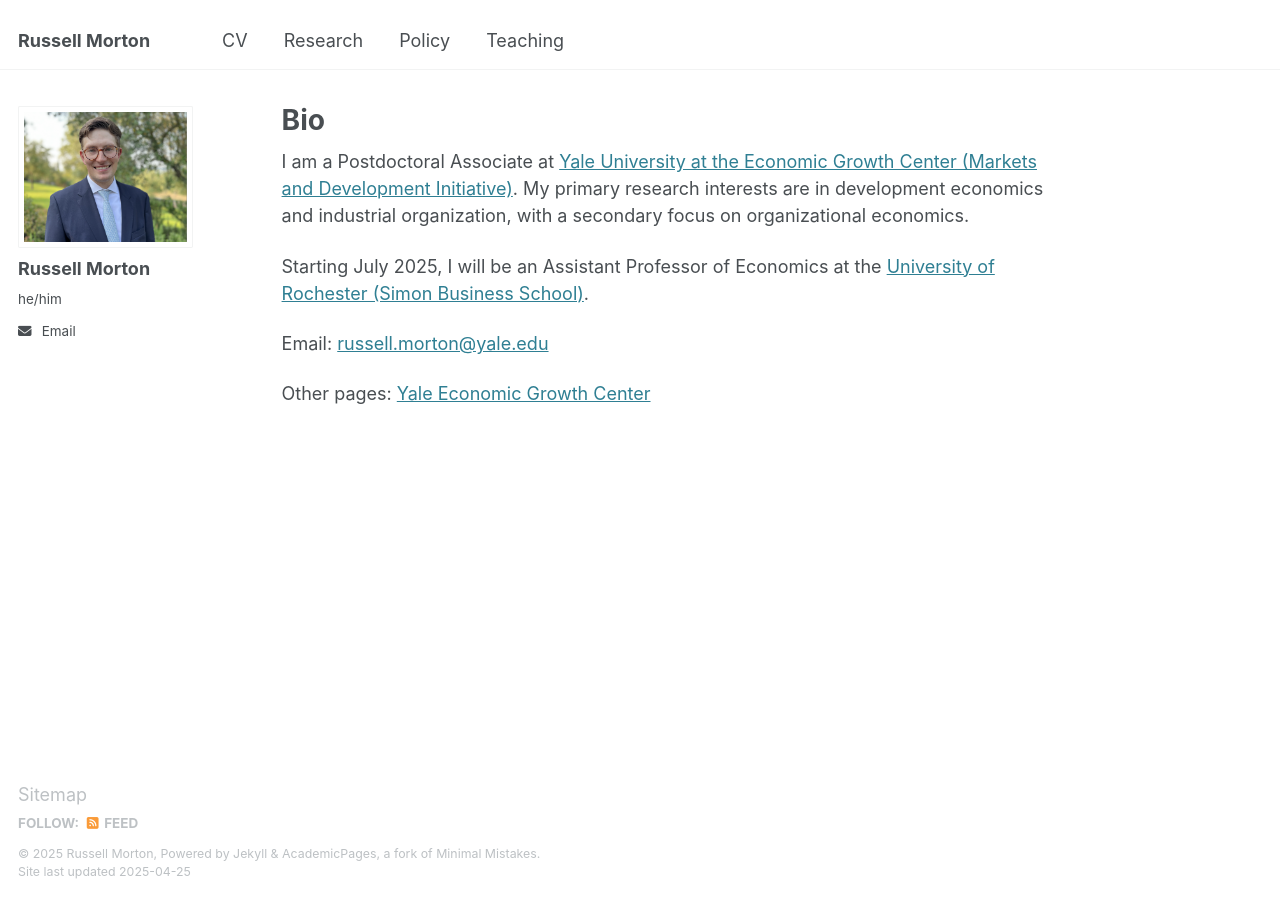
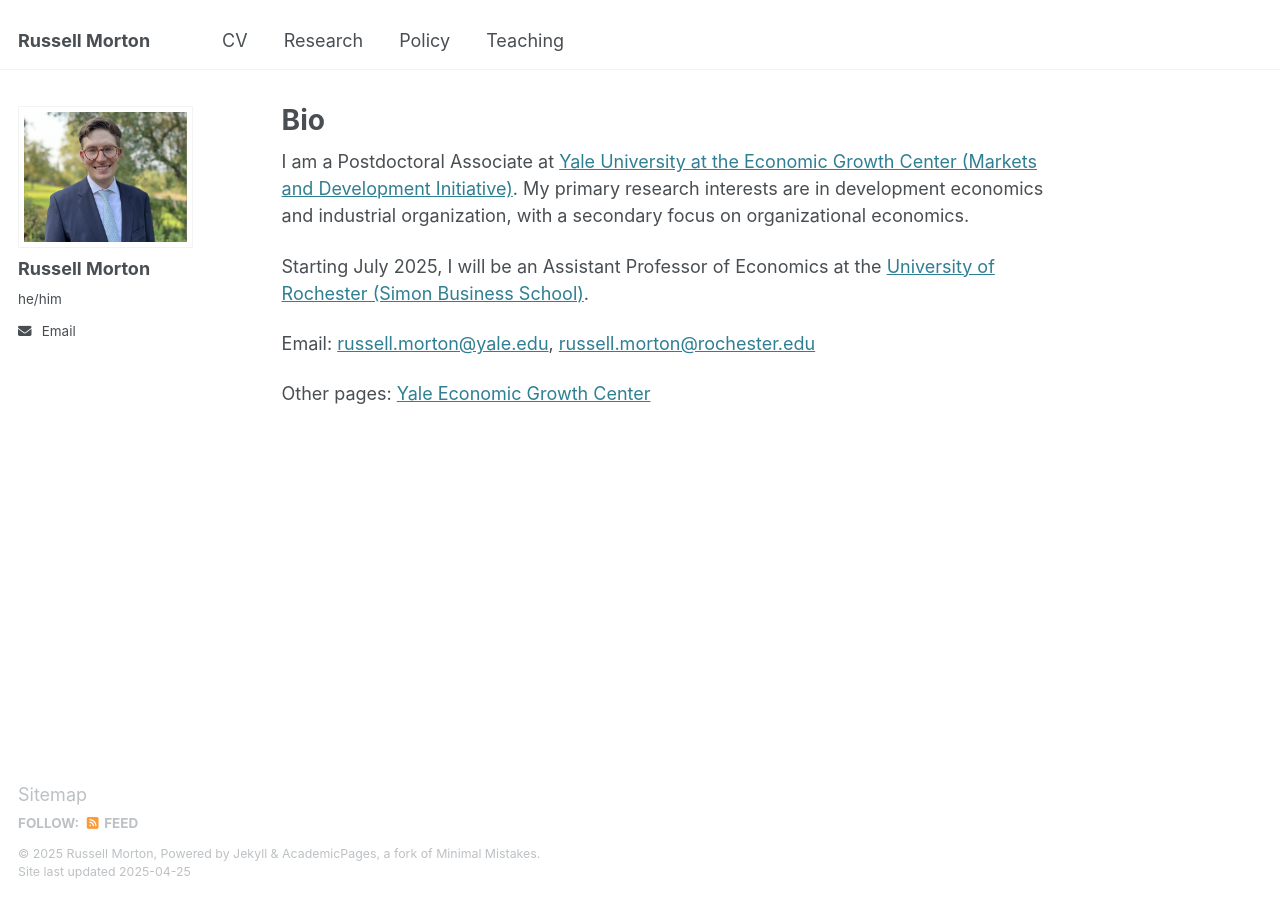
Before and after one commit to rpmorton/rpmorton.github.io, a Jekyll site: the page built from _pages/about.md, in a window 1280 px wide. Built offline with Jekyll 4.4.1, drawn with Linux system fonts in a browser that asks for light colours.

Commit message:
Update about.md

```diff
--- a/_pages/about.md
+++ b/_pages/about.md
@@ -11,6 +11,6 @@ I am a Postdoctoral Associate at [Yale University at the Economic Growth Center
 
 Starting July 2025, I will be an Assistant Professor of Economics at the [University of Rochester (Simon Business School)](https://simon.rochester.edu/).
 
-Email: <a href="mailto:russell.morton@yale.edu">russell.morton@yale.edu</a>
+Email: <a href="mailto:russell.morton@yale.edu">russell.morton@yale.edu</a>, <a href="mailto:russell.morton@rochester.edu">russell.morton@rochester.edu</a>
 
 Other pages: [Yale Economic Growth Center](https://egc.yale.edu/people/russell-morton)
```
